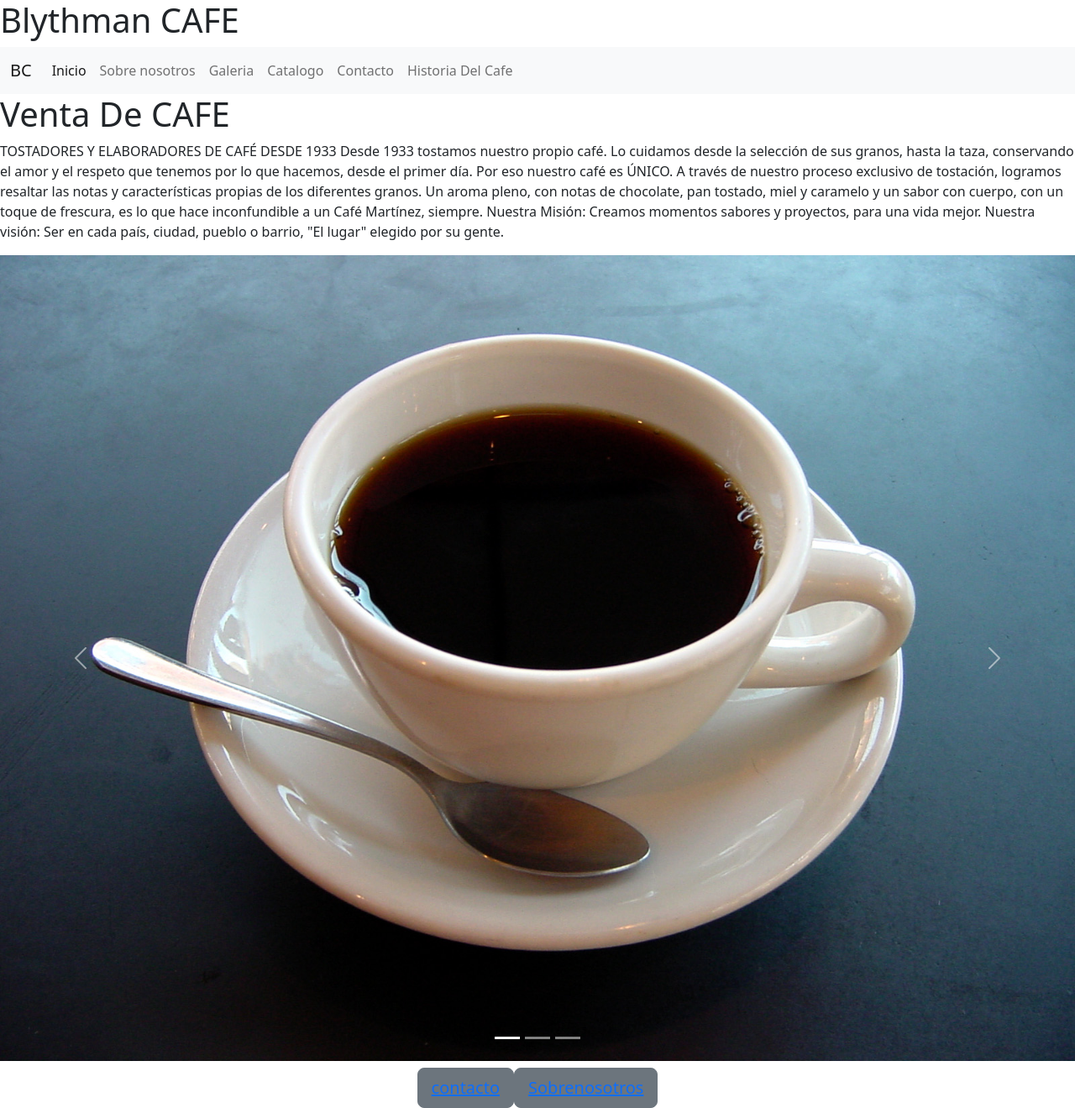
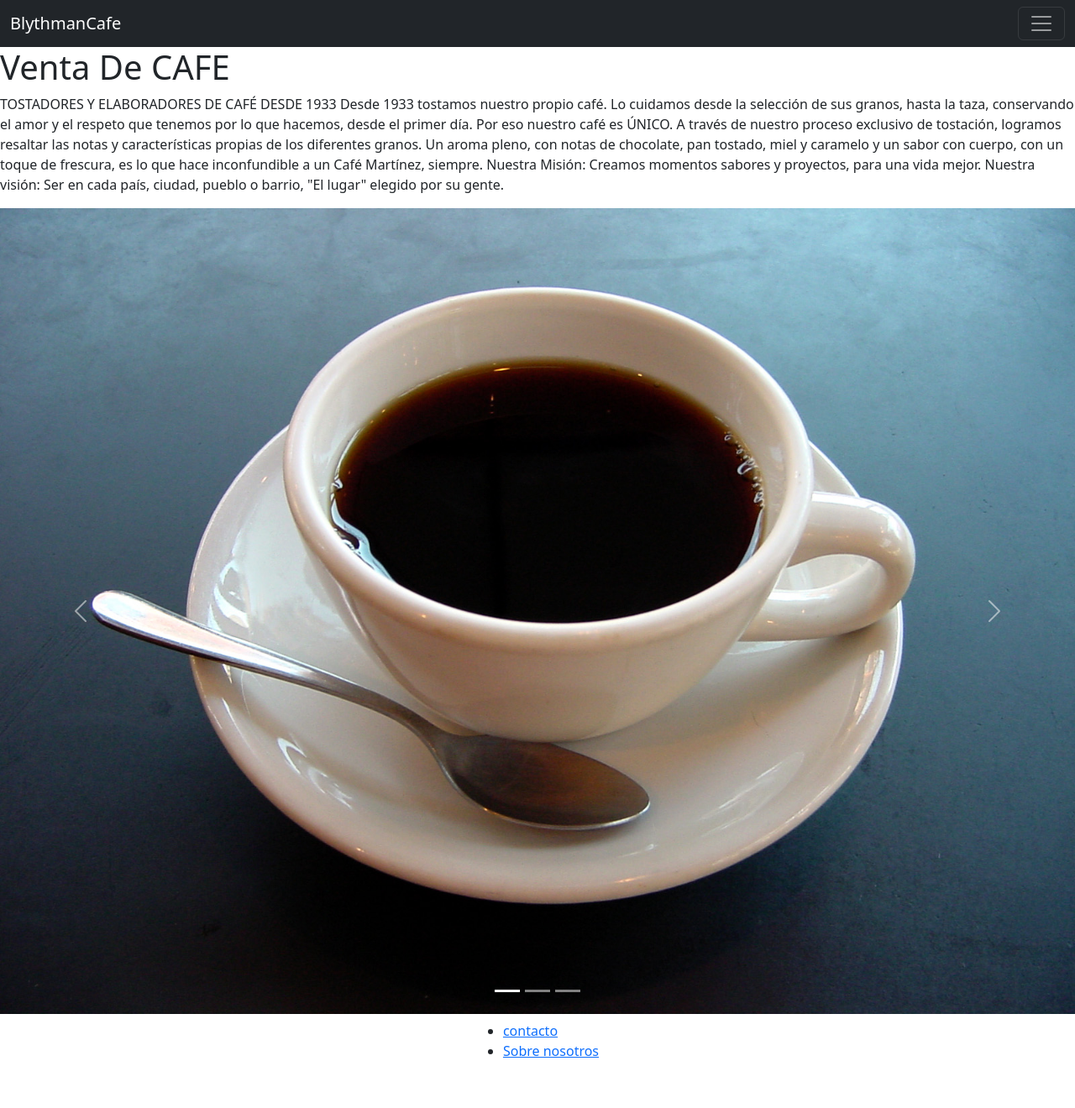
Before and after one commit to Aleblythman/BlythmanCafeVF, a website: page index.html in a window 1280 px wide. Shown: the whole page at 84% size. After the commit the page ends 1280 px from the top, so only its background shows below. Drawn offline with nearby package versions, Linux system fonts and the light colour scheme.

Commit message:
Add files via upload

```diff
--- a/index.html
+++ b/index.html
@@ -6,14 +6,14 @@
 	<link rel="stylesheet" href="../BlythmanCafeVF/Styles/styles.css"/>
 	<link href="https://cdn.jsdelivr.net/npm/bootstrap@5.2.0-beta1/dist/css/bootstrap.min.css" rel="stylesheet" integrity="sha384-0evHe/X+R7YkIZDRvuzKMRqM+OrBnVFBL6DOitfPri4tjfHxaWutUpFmBp4vmVor" crossorigin="anonymous">
 	<link rel="stylesheet" href="https://cdnjs.cloudflare.com/ajax/libs/animate.css/3.7.0/animate.min.css">
+	<meta name="keywords" content="cafe, coffe, venta, calidad, colombia, brasil">
 	<title> Blythman Cafe</title>
 </head>
 <body>
-	<h1 id="titulo"> Blythman CAFE</h1>
 	<header>
-		<nav class="navbar navbar-expand-lg bg-light" id="navbar">
+		<nav class="navbar navbar-dark bg-dark">
 			<div class="container-fluid">
-				<a class="navbar-brand" href="./index.html">BC</a>
+				<a class="navbar-brand" href="./index.html">BlythmanCafe</a>
 				<button class="navbar-toggler" type="button" data-bs-toggle="collapse" data-bs-target="#navbarNavAltMarkup" aria-controls="navbarNavAltMarkup" aria-expanded="false" aria-label="Toggle navigation">
 					<span class="navbar-toggler-icon"></span>
 				</button>
@@ -72,10 +72,13 @@
 			  </div>
 		</h3>
 	</content>
-<footer>
-		<button type="button" class="btn btn-secondary btn-lg"><a href="contacto.html">contacto</a></button>
-		<button type="button" class="btn btn-secondary btn-lg"><a href="Sobre nosotros.html">Sobrenosotros</a></button>
-</footer>
+	<footer>
+			<ul>
+			  <li><a href="./Pages/contacto.html">contacto</a></li>
+			  <li><a href="./Pages/Sobre nosotros.html">Sobre nosotros</a></li>
+			</ul>
+		  </div>
+	</footer>
 	<script src="https://cdn.jsdelivr.net/npm/bootstrap@5.2.0-beta1/dist/js/bootstrap.bundle.min.js" integrity="sha384-pprn3073KE6tl6bjs2QrFaJGz5/SUsLqktiwsUTF55Jfv3qYSDhgCecCxMW52nD2" crossorigin="anonymous"></script>
 </body>
 </html>
```
